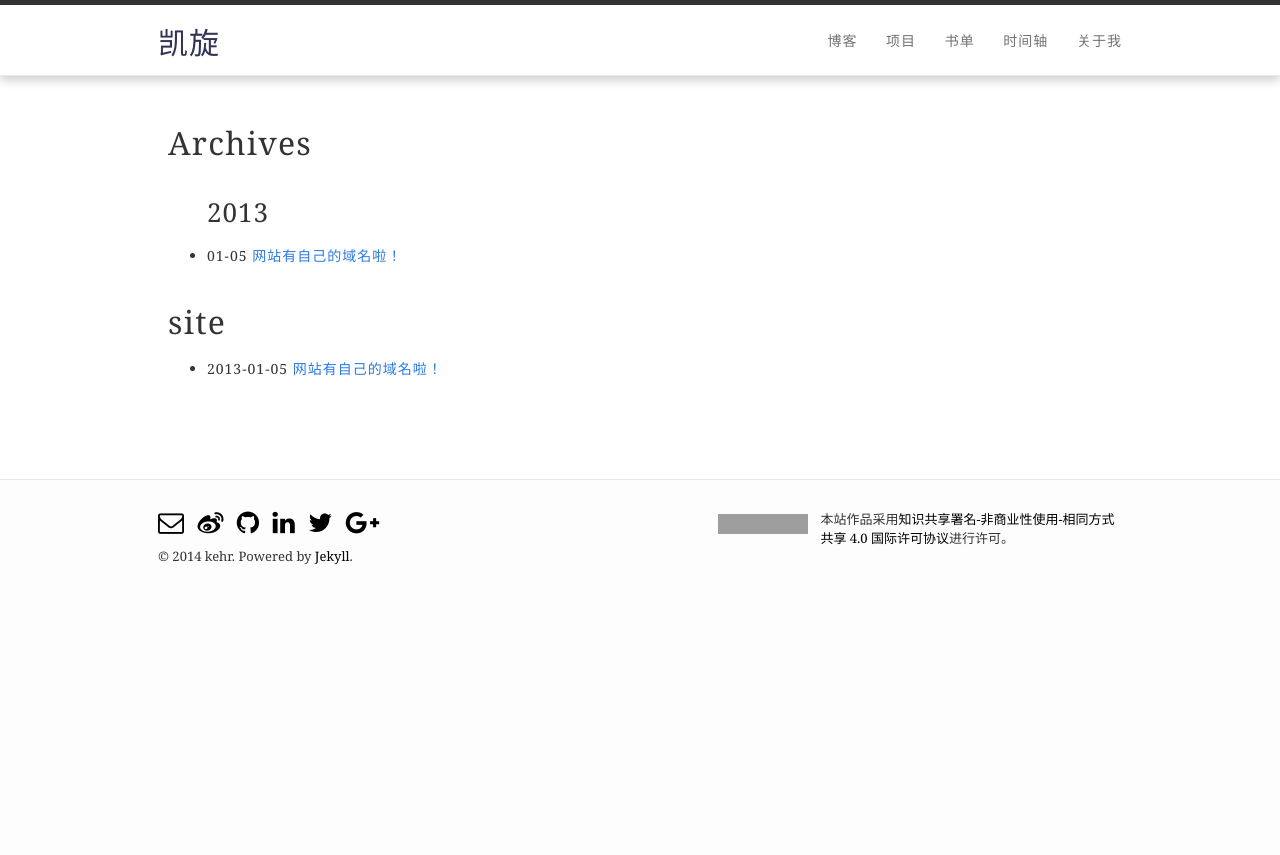
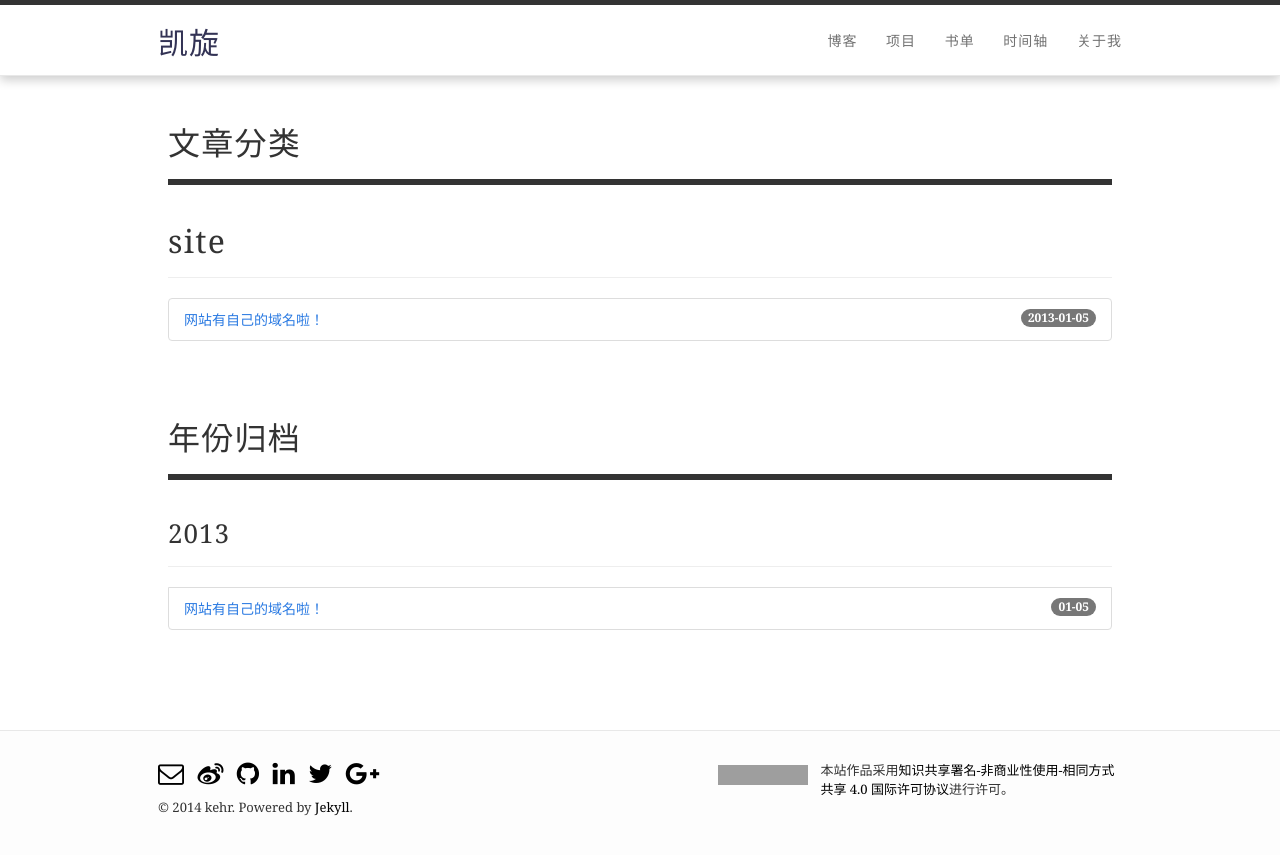
Before and after one commit to kehr/SimpleTheme, a Jekyll site: the page built from blog/archives/index.html, in a window 1280 px wide. Shown: the top 855 px of the page. Built offline with Jekyll 4.4.1, drawn with Linux system fonts in a browser that asks for light colours; nearby versions of some CDN libraries; grey boxes are pictures that could not be loaded.

Commit message:
格式化博文列表

```diff
--- a/_config.yml
+++ b/_config.yml
@@ -10,10 +10,11 @@ owner:
 
 
 # Site settings
+destination: ../kehr.github.io
 title: 凯旋
 #baseurl: ""
-#url: "http://ikehr.com"
-url: "http://localhost:4000"
+url: "http://ikehr.com"
+#url: "http://localhost:4000"
 disqusname: kehr
 paginate: 8
 paginate_path: "/blog/page:num"
--- a/assets/css/main.css
+++ b/assets/css/main.css
@@ -135,6 +135,7 @@ a:visited {
 .blog-posts-left {
     /*    background-color: #727272;*/
     margin-left: 6%;
+    margin-right: 4%;
     margin-bottom: 3%;
     width: 60%;
 }
@@ -186,6 +187,10 @@ a:visited {
 .tags{
     display: none;
 }
+.glyphicon{margin-right: 4%;}
+
+.affix{position:fixed;top:15%;width: 20.5%;}
+.affix-bottom{position:absolute;}
 /* Site footer ---------------------------------*/
 
 .site-footer {
--- a/blog/archives/index.html
+++ b/blog/archives/index.html
@@ -3,13 +3,42 @@ layout: page
 title: Archives
 ---
 
-<div class="">
-    <h2>Archives</h2>
-    <ul>
+<style>
+    a.list-group-item{
+    color: #2a7ae2;
+}
+
+/*
+.list-group-item>.badge {
+float: left;
+margin-right: 5%;
+}
+*/
+</style>
+
+<h2>文章分类</h2>
+<hr style="border:solid; ">
+{% for category in site.categories %}
+<h2 id="{{ category | first }}">{{ category | first }}</h2>
+<hr>
+<div class="list-group">
+    {% for post in category.last %}
+    <a href="{{ post.url }}" class="list-group-item"> {{ post.title }}
+    <span class="badge">{{ post.date | date:"%Y-%m-%d"}} </span>
+    </a>
+    {% endfor %}
+</div>
+{% endfor %}
+<br>
+<h2>年份归档</h2>
+<hr style="border:solid; ">
+<div class="list-group">
+
       {% for post in site.posts %}
 
         {% unless post.next %}
           <h3>{{ post.date | date: '%Y' }}</h3>
+          <hr>
         {% else %}
           {% capture year %}{{ post.date | date: '%Y' }}{% endcapture %}
           {% capture nyear %}{{ post.next.date | date: '%Y' }}{% endcapture %}
@@ -18,19 +47,10 @@ title: Archives
           {% endif %}
         {% endunless %}
 
-        <li>{{ post.date | date:"%m-%d" }} <a href="{{ post.url }}">{{ post.title }}</a></li>
+        <a href="{{ post.url }}" class="list-group-item">{{ post.title }}
+        <span class="badge">{{ post.date | date:"%m-%d" }}</span>
+
+        </a>
       {% endfor %}
-    </ul>
 
 </div>
-
-
-{% for category in site.categories %}
-<h2 id="{{ category | first }}-ref">{{ category | first }}</h2>
-<!--</span >{{ category | last | size }}</span>-->
-<ul class="arc-list">
-    {% for post in category.last %}
-        <li>{{ post.date | date:"%Y-%m-%d"}} <a href="{{ post.url }}"> {{ post.title }}</a></li>
-    {% endfor %}
-</ul>
-{% endfor %}
```
Also changed, not shown: blog/index.html (+15 -5 lines).
